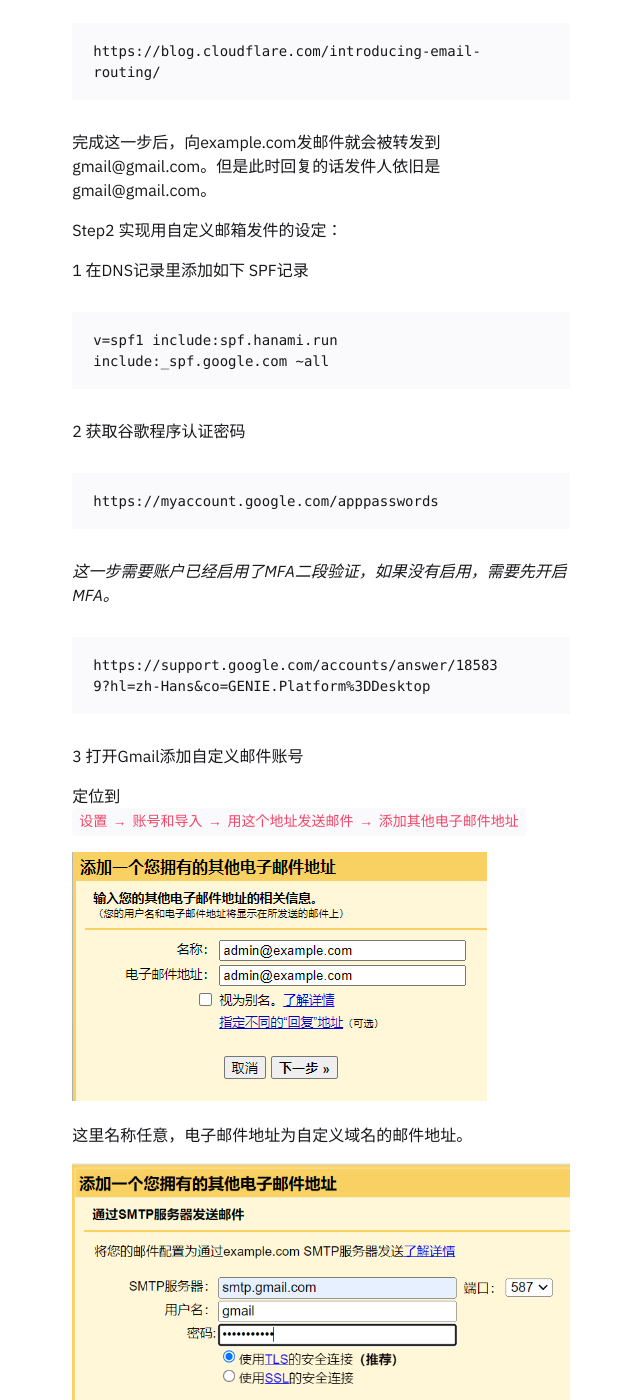
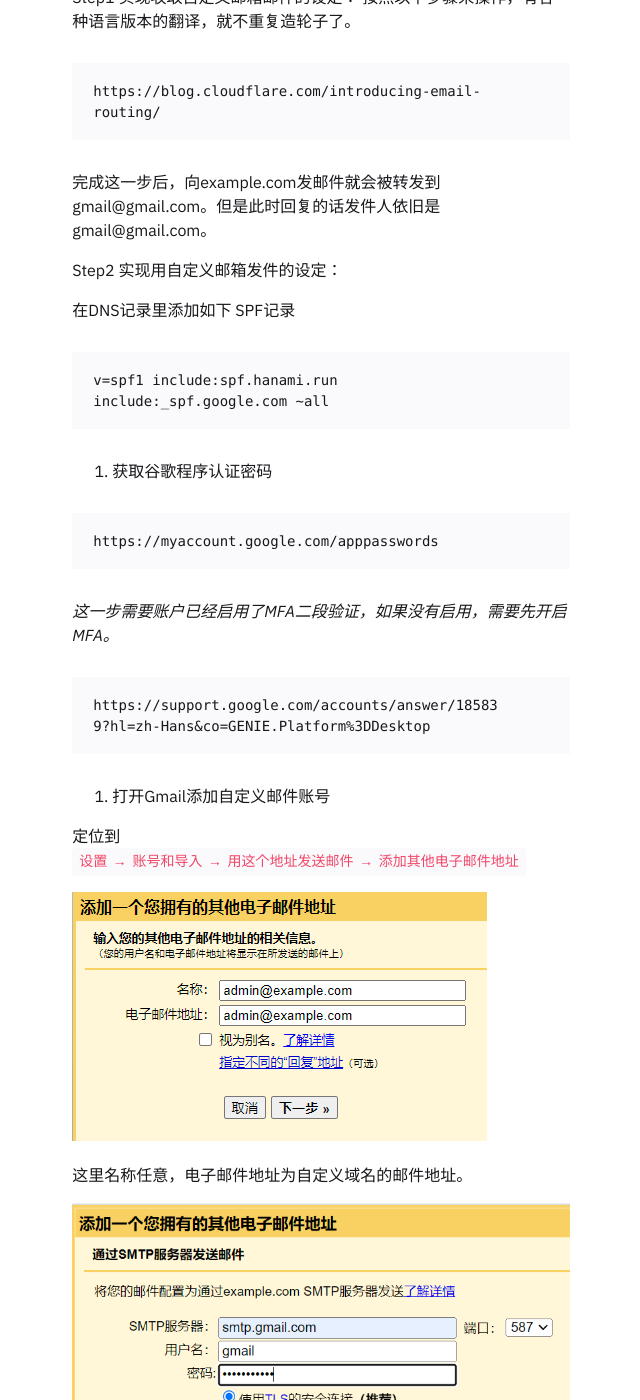
Before and after one commit to bintis/-bintis.github.io, a Jekyll site: the page built from _notes/Public/玩转域名系列之完全Serverless邮件服务器.md, in a window 1280 px wide and 1400 px high, scrolled down 1077 px. Shown: the whole window, without its empty margins (319-959 px from the left). Built offline with Jekyll 4.4.1, drawn with Linux system fonts in a browser that asks for light colours; some of the changed text lies outside the part shown.

Commit message:
New Blog

````diff
--- a/_notes/Public/玩转域名系列之完全Serverless邮件服务器.md
+++ b/_notes/Public/玩转域名系列之完全Serverless邮件服务器.md
@@ -9,6 +9,7 @@ date: 2022-04-05
 买了域名又不知道除了写博客还能干什么？ 今天写一下如何利用免费的服务_并且使用Gmail_实现用自己的域名自定义的邮箱来收发邮件。而且不需要懂太多的技术，点点点即可。
 
 **为什么不自建邮件服务器？**
+
 不想写废话，网上已经说的很清楚了。
 
     https://poolp.org/posts/2019-08-30/you-should-not-run-your-mail-server-because-mail-is-hard/
@@ -43,12 +44,12 @@ https://blog.cloudflare.com/introducing-email-routing/
 
 Step2 实现用自定义邮箱发件的设定：
 
-1 在DNS记录里添加如下 SPF记录
+  在DNS记录里添加如下 SPF记录
 
     v=spf1 include:spf.hanami.run include:_spf.google.com ~all
 
 
-2  获取谷歌程序认证密码
+2. 获取谷歌程序认证密码
 
 ```
 https://myaccount.google.com/apppasswords
@@ -62,7 +63,7 @@ https://support.google.com/accounts/answer/185839?hl=zh-Hans&co=GENIE.Platform%3
 
 
 
-3 打开Gmail添加自定义邮件账号
+3. 打开Gmail添加自定义邮件账号
 
 定位到 `设置 → 账号和导入 → 用这个地址发送邮件 → 添加其他电子邮件地址`
 
@@ -74,11 +75,19 @@ https://support.google.com/accounts/answer/185839?hl=zh-Hans&co=GENIE.Platform%3
 
 这里的用户名是你的gmail的用户名，密码是Step2 .2中获取到的应用密码。
 
-4  打开gmail 点击确认邮件或输入邮件验证码。
+4. 打开gmail 点击确认邮件或输入邮件验证码。
 
 至此全部设定完毕，在使用Gmail发送邮件的时候，可以选择使用自定义邮箱发件。
 
 我们实现了不启动任何邮件服务端，不需要公网ip，不需要各种奇奇怪怪端口，自定义邮箱的效果。用喜欢的id送给自己一个邮箱，岂不美哉。
+
+
+参考链接：
+```
+https://hanami.run/docs/send_mail_with_gmail
+```
+
+
 
 ***
 
````
